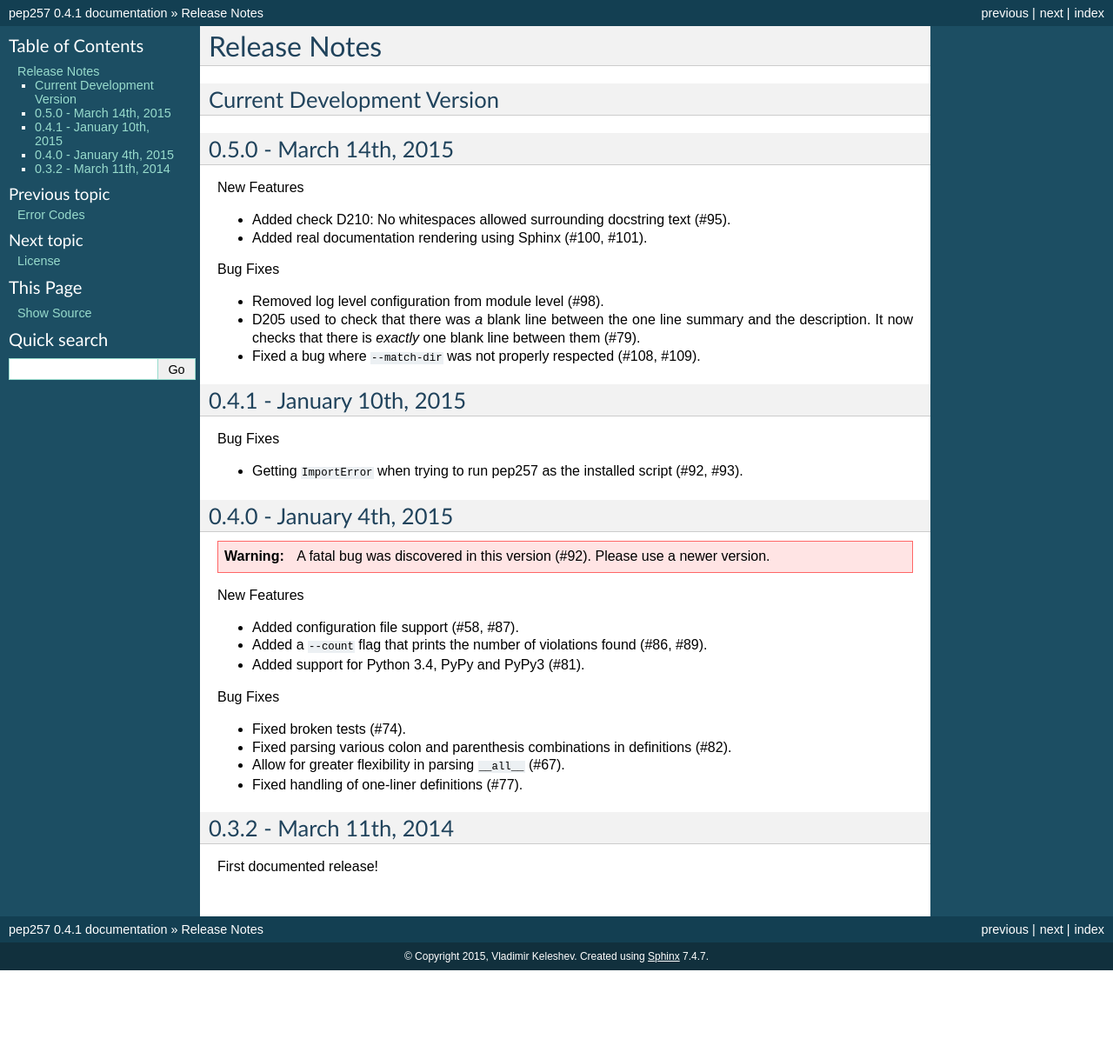
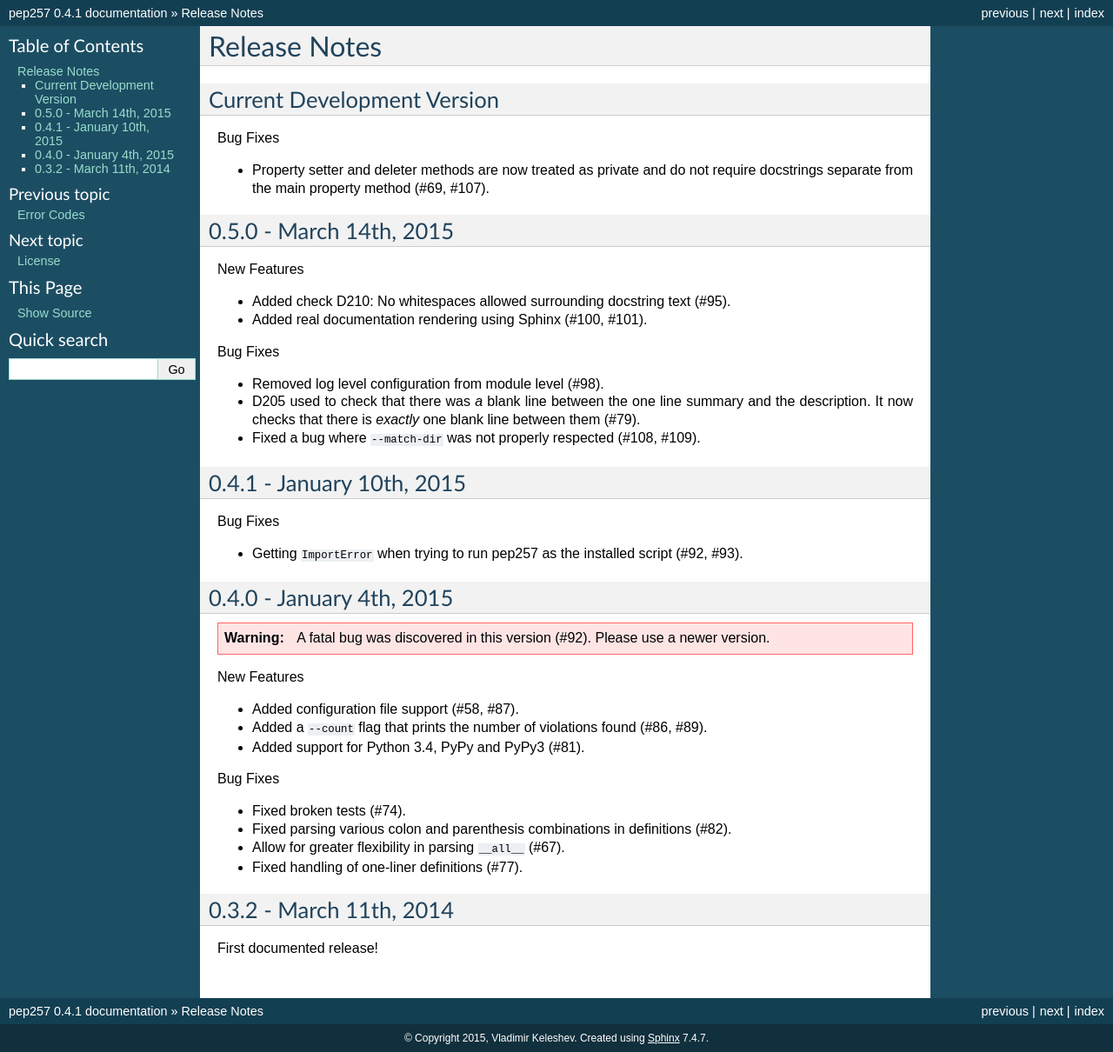
Before and after one commit to PyCQA/pydocstyle, a Sphinx documentation site: the page built from docs/release_notes.rst, in a window 1280 px wide. Shown: the whole page at 87% size. Built offline with Sphinx 7.4.7, drawn with Linux system fonts in a browser that asks for light colours; before the commit the page ends 1116 px from its top, so only the background shows below that.

Commit message:
Updated release note as requested.

```diff
--- a/docs/release_notes.rst
+++ b/docs/release_notes.rst
@@ -5,6 +5,10 @@ Release Notes
 Current Development Version
 ---------------------------
 
+Bug Fixes
+
+* Property setter and deleter methods are now treated as private and do not
+  require docstrings separate from the main property method (#69, #107).
 
 0.5.0 - March 14th, 2015
 ------------------------
```
